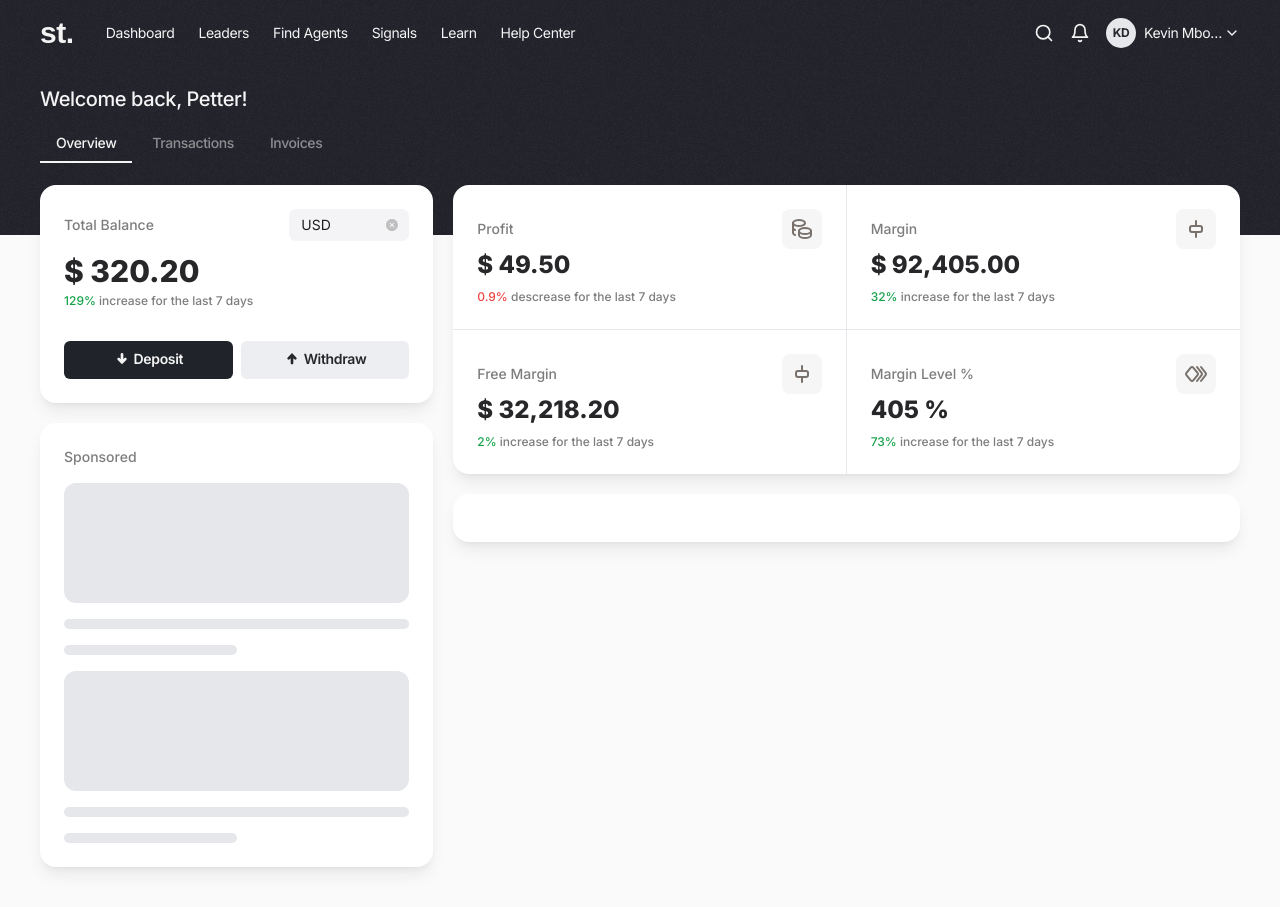
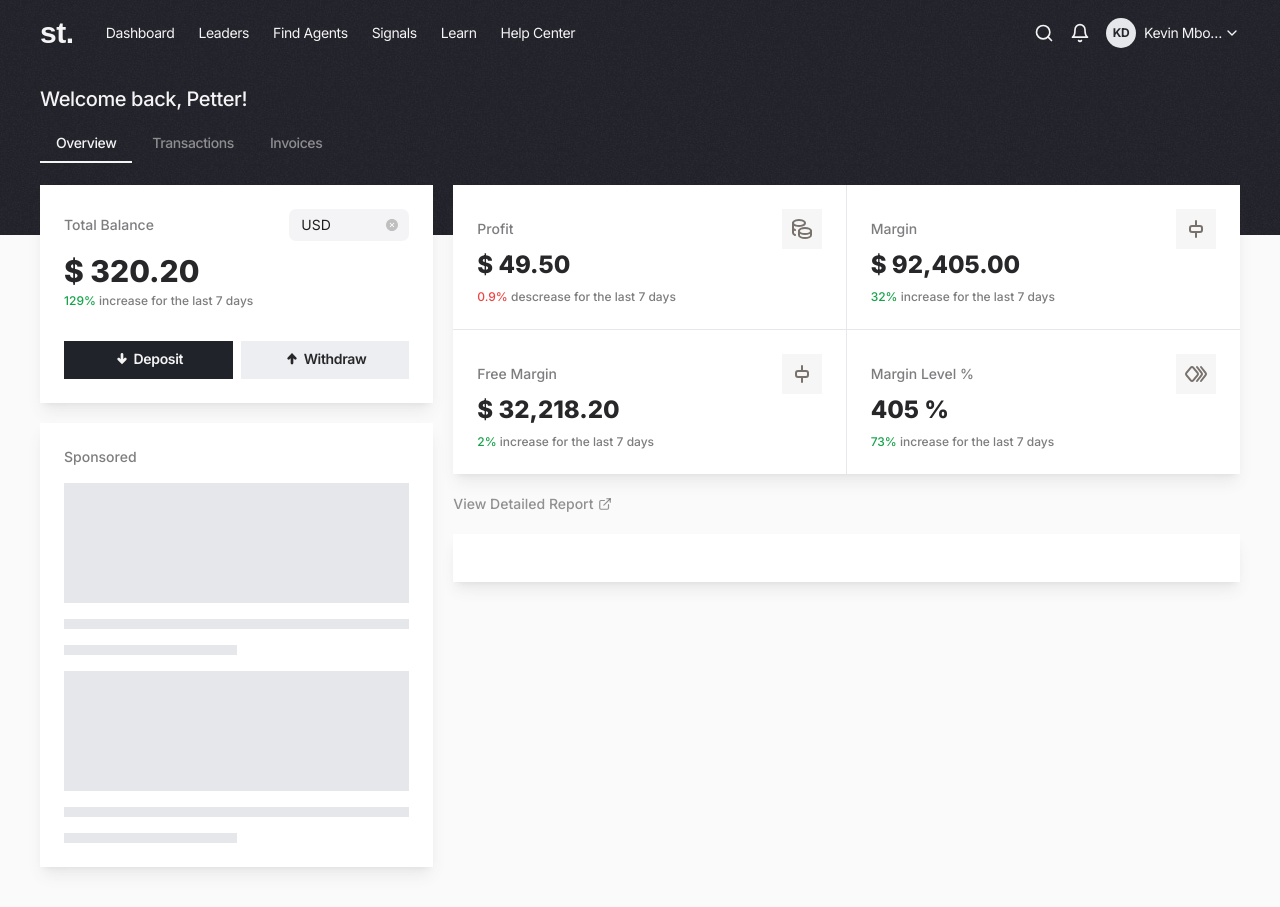
Before and after one commit to kevindermot99/simpleTrading, a React (Vite) app: page /#/ in a window 1280 px wide. Built offline with nearby package versions, Linux system fonts and the light colour scheme; a web font is replaced by a local one.

Commit message:
Update Home.jsx

```diff
--- a/src/pages/Home.jsx
+++ b/src/pages/Home.jsx
@@ -2,10 +2,10 @@ import React from "react";
 import Navbar from "../components/Navbar";
 import { Select, ConfigProvider } from "antd";
 import CountUp from 'react-countup';
-import { LuArrowDownFromLine } from "react-icons/lu";
+import { LuArrowDownFromLine, LuExternalLink } from "react-icons/lu";
 import { TiArrowDownThick, TiArrowUpThick } from "react-icons/ti";
 import { TbCoins, TbKeyframes, TbLayoutAlignCenter, TbMoneybag, TbSpacingHorizontal } from "react-icons/tb";
-
+import { Link } from "react-router-dom";
 function Home() {
     return (
         <div className="bg-body-white w-full h-full min-h-svh relative">
@@ -35,7 +35,7 @@ function Home() {
             <div className="flex gap-5 w-full bg-transparent min-h-[200px] mt-[-50px] px-10 text-text-color-black pb-10">
                 <div className="w-1/3 h-fit flex flex-col gap-5">
                     {/* Balance */}
-                    <div className=" w-full h-fit bg-white shadow-lg shadow-stone-600/10 rounded-2xl flex flex-col p-6">
+                    <div className=" w-full h-fit bg-white shadow-lg shadow-stone-600/10 flex flex-col p-6">
                         <div className="flex items-center justify-between w-full">
                             <h1 className="text-sm text-text-color-black/60 font-medium">
                                 Total Balance
@@ -94,14 +94,14 @@ function Home() {
                         <div className="flex items-center gap-2 mt-5">
                             {/* Deposit */}
                             <button
-                                className={`w-full text-sm px-4 py-2 rounded-md text-text-color-white font-semibold tracking-tight bg-button-color hover:opacity-80 transition border-b-2 border-transparent flex items-center justify-center gap-1`}
+                                className={`w-full text-sm px-4 py-2 text-text-color-white font-semibold tracking-tight bg-button-color hover:opacity-80 transition border-b-2 border-transparent flex items-center justify-center gap-1`}
                             >
                                 <TiArrowDownThick className="text-base" />
                                 Deposit
                             </button>
                             {/* withdraw */}
                             <button
-                                className={`w-full text-sm px-4 py-2 rounded-md text-text-color-black font-semibold tracking-tight bg-border-lines-light/70 hover:opacity-80 transition border-b-2 border-transparent flex items-center justify-center gap-1`}
+                                className={`w-full text-sm px-4 py-2 text-text-color-black font-semibold tracking-tight bg-border-lines-light/70 hover:opacity-80 transition border-b-2 border-transparent flex items-center justify-center gap-1`}
                             >
                                 <TiArrowUpThick className="text-base" />
                                 Withdraw
@@ -109,29 +109,29 @@ function Home() {
                         </div>
                     </div>
                     {/* Ads */}
-                    <div className=" w-full h-fit bg-white shadow-lg shadow-stone-600/10 rounded-2xl flex flex-col gap-4 p-6">
+                    <div className=" w-full h-fit bg-white shadow-lg shadow-stone-600/10 flex flex-col gap-4 p-6">
                         <div className="flex items-center justify-between w-full">
                             <h1 className="text-sm text-text-color-black/60 font-medium">
                                 Sponsored
                             </h1>
                         </div>
-                        <div className="w-full rounded-xl bg-border-lines-light h-[120px]"></div>
-                        <div className="w-full rounded-xl bg-border-lines-light h-[10px]"></div>
-                        <div className="w-1/2 rounded-xl bg-border-lines-light h-[10px]"></div>
-                        <div className="w-full rounded-xl bg-border-lines-light h-[120px]"></div>
-                        <div className="w-full rounded-xl bg-border-lines-light h-[10px]"></div>
-                        <div className="w-1/2 rounded-xl bg-border-lines-light h-[10px]"></div>
+                        <div className="w-full bg-border-lines-light h-[120px]"></div>
+                        <div className="w-full bg-border-lines-light h-[10px]"></div>
+                        <div className="w-1/2 bg-border-lines-light h-[10px]"></div>
+                        <div className="w-full bg-border-lines-light h-[120px]"></div>
+                        <div className="w-full bg-border-lines-light h-[10px]"></div>
+                        <div className="w-1/2 bg-border-lines-light h-[10px]"></div>
                     </div>
                 </div>
                 <div className="w-2/3 h-fit flex flex-col gap-5">
-                    <div className="w-full h-fit bg-white shadow-lg shadow-stone-600/10 rounded-2xl grid gap-0 grid-cols-2 ">
+                    <div className="w-full h-fit bg-white shadow-lg shadow-stone-600/10 grid gap-0 grid-cols-2 ">
                         {/* Profit */}
                         <div className="flex flex-col p-6 w-full h-fit border-r-[1px] border-b-[1px] ">
                             <div className="flex items-center justify-between w-full">
                                 <h1 className="text-sm text-text-color-black/60 font-medium">
                                     Profit
                                 </h1>
-                                <div className="rounded-lg bg-stone-600/5 p-2 ">
+                                <div className=" bg-stone-600/5 p-2 ">
                                     <TbCoins className="text-stone-500 text-2xl" />
                                 </div>
                             </div>
@@ -162,7 +162,7 @@ function Home() {
                                 <h1 className="text-sm text-text-color-black/60 font-medium">
                                     Margin
                                 </h1>
-                                <div className="rounded-lg bg-stone-600/5 p-2 ">
+                                <div className=" bg-stone-600/5 p-2 ">
                                     <TbLayoutAlignCenter className="text-stone-500 text-2xl" />
                                 </div>
                             </div>
@@ -193,7 +193,7 @@ function Home() {
                                 <h1 className="text-sm text-text-color-black/60 font-medium">
                                     Free Margin
                                 </h1>
-                                <div className="rounded-lg bg-stone-600/5 p-2 ">
+                                <div className=" bg-stone-600/5 p-2 ">
                                     <TbLayoutAlignCenter className="text-stone-500 text-2xl" />
                                 </div>
                             </div>
@@ -224,7 +224,7 @@ function Home() {
                                 <h1 className="text-sm text-text-color-black/60 font-medium">
                                     Margin Level %
                                 </h1>
-                                <div className="rounded-lg bg-stone-600/5 p-2 ">
+                                <div className=" bg-stone-600/5 p-2 ">
                                     <TbKeyframes className="text-stone-500 text-2xl" />
                                 </div>
                             </div>
@@ -250,12 +250,15 @@ function Home() {
                             </div>
                         </div>
                     </div>
-                    <div className=" w-full h-fit bg-white shadow-lg shadow-stone-600/10 rounded-2xl flex flex-col gap-4 p-6">
+                    <Link kto="/" className="text-sm text-text-color-black/50 font-medium w-full flex items-center gap-1">
+                        View Detailed Report
+                        <LuExternalLink />
+                    </Link>
+                    <div className=" w-full h-fit bg-white shadow-lg shadow-stone-600/10 flex flex-col gap-4 p-6">
                     </div>
                 </div>
             </div>
         </div>
     );
 }
-
 export default Home;
```
